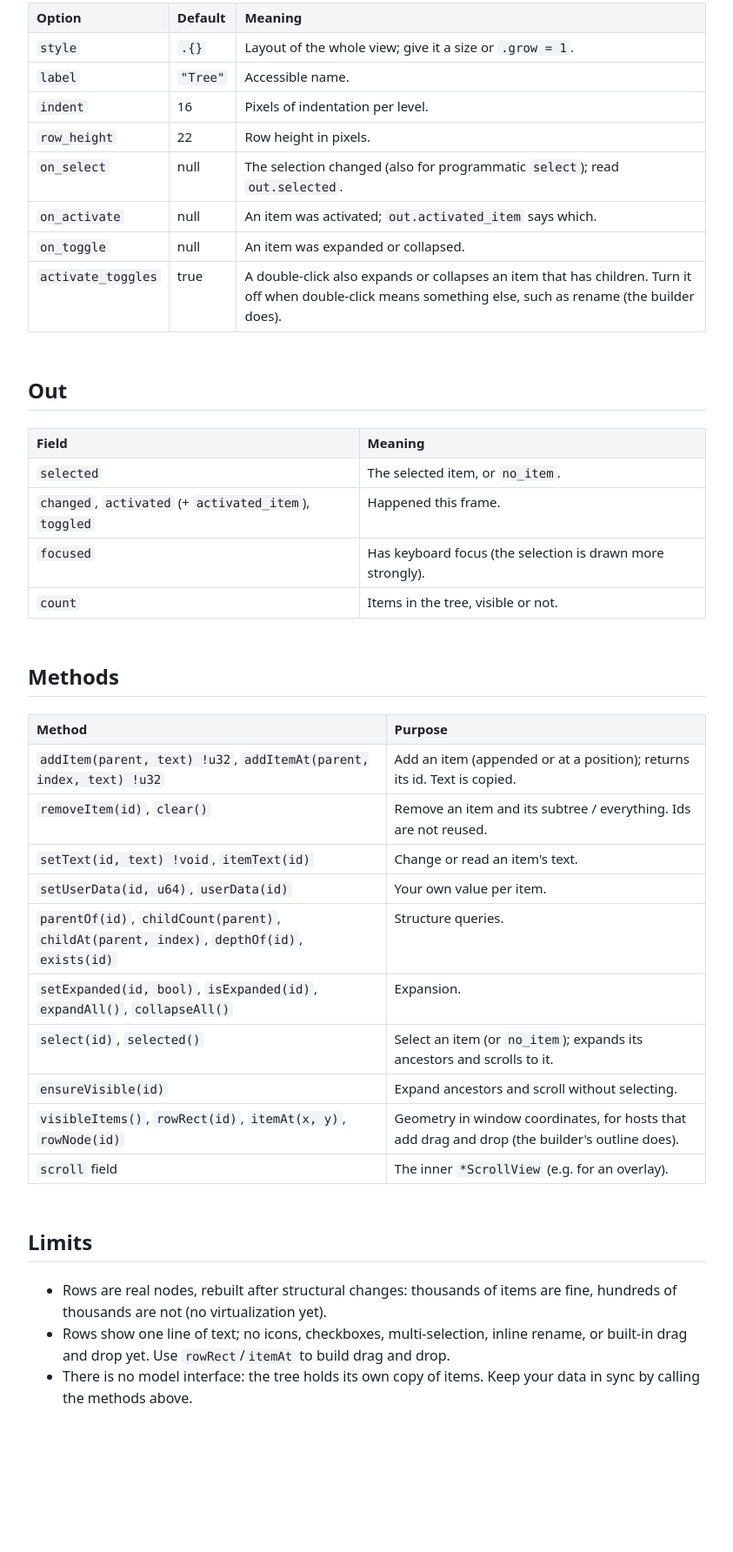
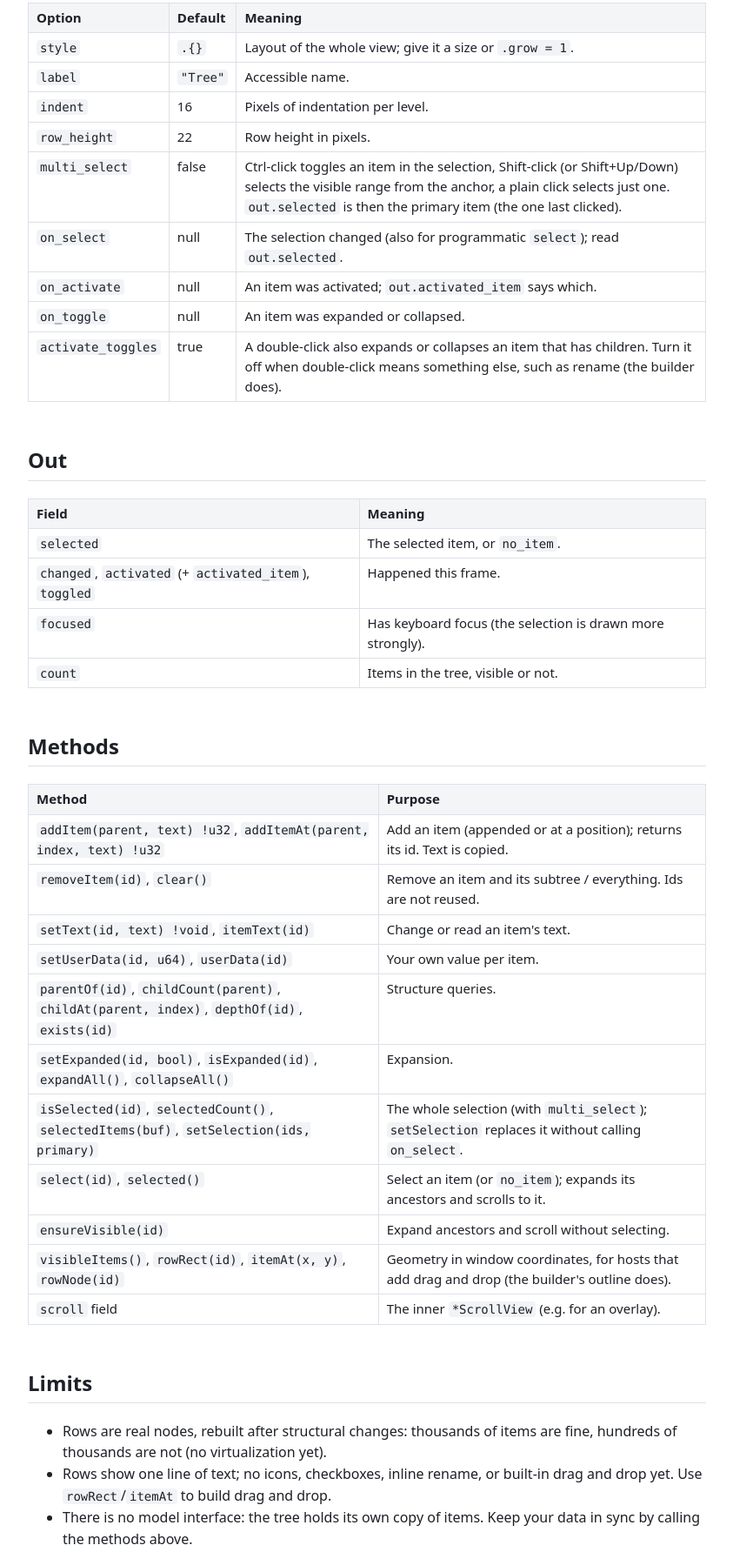
Before and after one commit to Ctl-F/zigui, a plain HTML site: page docs/widgets/tree-view.html in a window 1280 px wide. Shown: the part 1088-2872 px from the top of the page at 87% size, without its empty margins (248-1091 px from the left). Before the commit the page ends 2804 px from the top, so only its background shows below. Drawn offline with Linux system fonts and the light colour scheme.

Commit message:
Multi-select: TreeView multi_select, builder multi-selection with group delete/duplicate and layout edits
Co-Authored-By: Claude Sonnet 5.5 <noreply@anthropic.com>

```diff
--- a/docs/widgets/tree-view.html
+++ b/docs/widgets/tree-view.html
@@ -40,6 +40,7 @@ fn onSelect(self: *App, _: *zigui.event.Event) void {
 <tr><td><code>label</code></td><td><code>"Tree"</code></td><td>Accessible name.</td></tr>
 <tr><td><code>indent</code></td><td>16</td><td>Pixels of indentation per level.</td></tr>
 <tr><td><code>row_height</code></td><td>22</td><td>Row height in pixels.</td></tr>
+<tr><td><code>multi_select</code></td><td>false</td><td>Ctrl-click toggles an item in the selection, Shift-click (or Shift+Up/Down) selects the visible range from the anchor, a plain click selects just one. <code>out.selected</code> is then the primary item (the one last clicked).</td></tr>
 <tr><td><code>on_select</code></td><td>null</td><td>The selection changed (also for programmatic <code>select</code>); read <code>out.selected</code>.</td></tr>
 <tr><td><code>on_activate</code></td><td>null</td><td>An item was activated; <code>out.activated_item</code> says which.</td></tr>
 <tr><td><code>on_toggle</code></td><td>null</td><td>An item was expanded or collapsed.</td></tr>
@@ -64,6 +65,7 @@ fn onSelect(self: *App, _: *zigui.event.Event) void {
 <tr><td><code>setUserData(id, u64)</code>, <code>userData(id)</code></td><td>Your own value per item.</td></tr>
 <tr><td><code>parentOf(id)</code>, <code>childCount(parent)</code>, <code>childAt(parent, index)</code>, <code>depthOf(id)</code>, <code>exists(id)</code></td><td>Structure queries.</td></tr>
 <tr><td><code>setExpanded(id, bool)</code>, <code>isExpanded(id)</code>, <code>expandAll()</code>, <code>collapseAll()</code></td><td>Expansion.</td></tr>
+<tr><td><code>isSelected(id)</code>, <code>selectedCount()</code>, <code>selectedItems(buf)</code>, <code>setSelection(ids, primary)</code></td><td>The whole selection (with <code>multi_select</code>); <code>setSelection</code> replaces it without calling <code>on_select</code>.</td></tr>
 <tr><td><code>select(id)</code>, <code>selected()</code></td><td>Select an item (or <code>no_item</code>); expands its ancestors and scrolls to it.</td></tr>
 <tr><td><code>ensureVisible(id)</code></td><td>Expand ancestors and scroll without selecting.</td></tr>
 <tr><td><code>visibleItems()</code>, <code>rowRect(id)</code>, <code>itemAt(x, y)</code>, <code>rowNode(id)</code></td><td>Geometry in window coordinates, for hosts that add drag and drop (the builder's outline does).</td></tr>
@@ -73,7 +75,7 @@ fn onSelect(self: *App, _: *zigui.event.Event) void {
 <h2>Limits</h2>
 <ul>
 <li>Rows are real nodes, rebuilt after structural changes: thousands of items are fine, hundreds of thousands are not (no virtualization yet).</li>
-<li>Rows show one line of text; no icons, checkboxes, multi-selection, inline rename, or built-in drag and drop yet. Use <code>rowRect</code>/<code>itemAt</code> to build drag and drop.</li>
+<li>Rows show one line of text; no icons, checkboxes, inline rename, or built-in drag and drop yet. Use <code>rowRect</code>/<code>itemAt</code> to build drag and drop.</li>
 <li>There is no model interface: the tree holds its own copy of items. Keep your data in sync by calling the methods above.</li>
 </ul>
 </main><script src="../nav.js"></script></body></html>
```
Also changed, not shown: docs/builder.html (+2 -1 lines), 3 other files.
